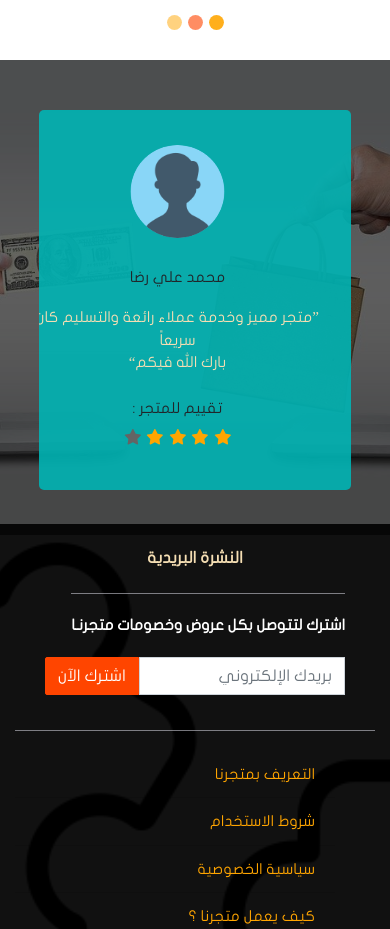
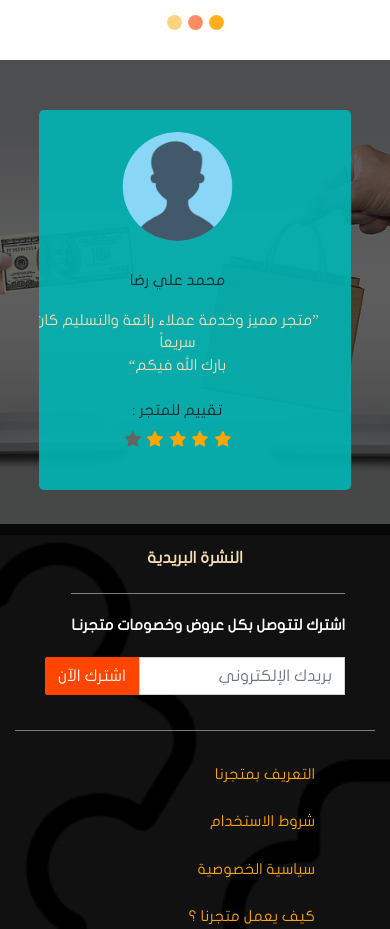
Before and after one commit to abdo-developer/store-web, a plain HTML site: page index.html in a window 390 px wide. Shown: the part 2500-3429 px from the top of the page. Drawn offline with Linux system fonts and the light colour scheme.

Commit message:
Initial commit

```diff
--- a/css/style.css
+++ b/css/style.css
@@ -751,7 +751,8 @@ Responsive Page index.html
     }
 
     #carousel-testimonials .carousel-item .img-user {
-        width: 30%;
+        width: 35%;
+        margin-top: 22px;
     }
 
     #store-features h3.custom-heading {
```
